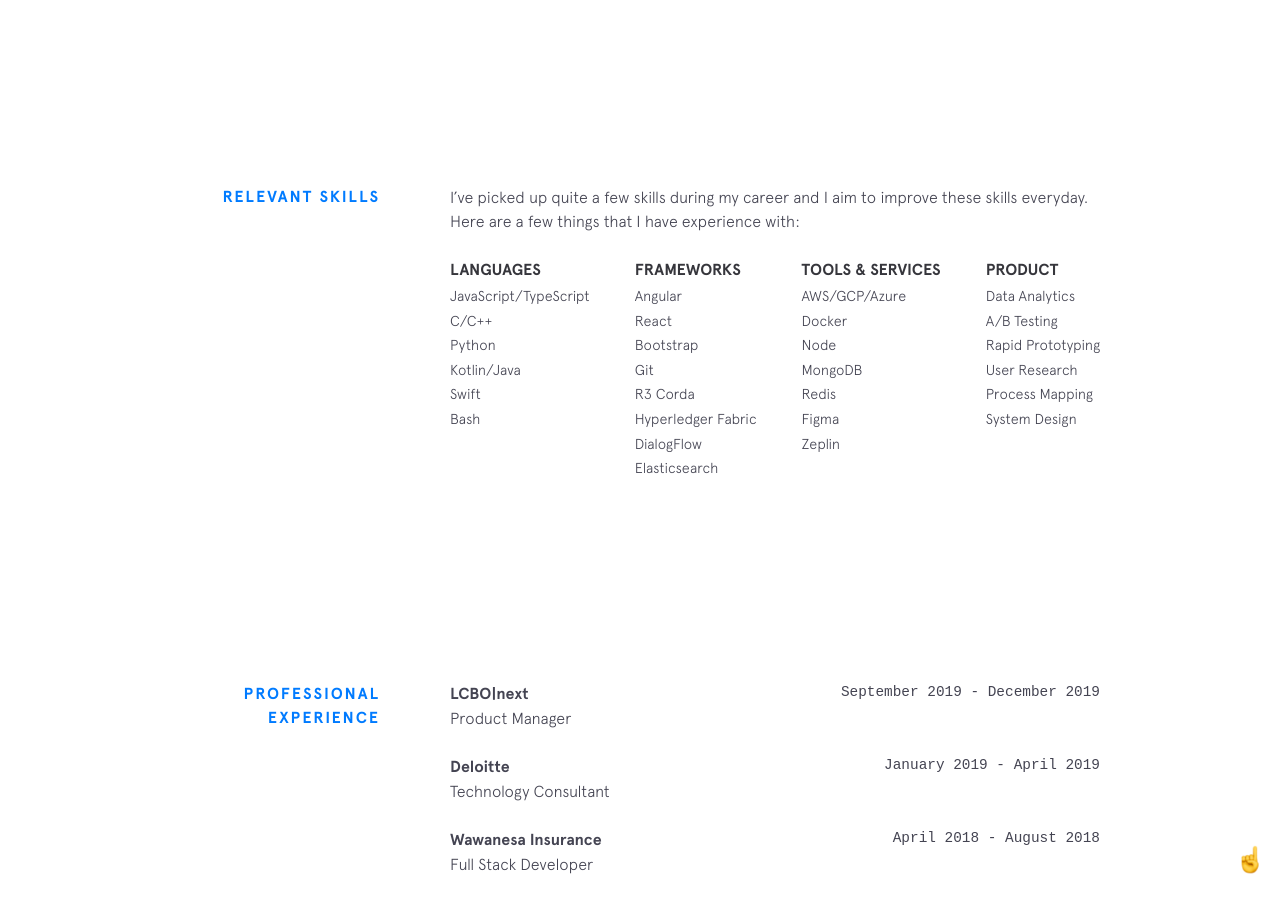
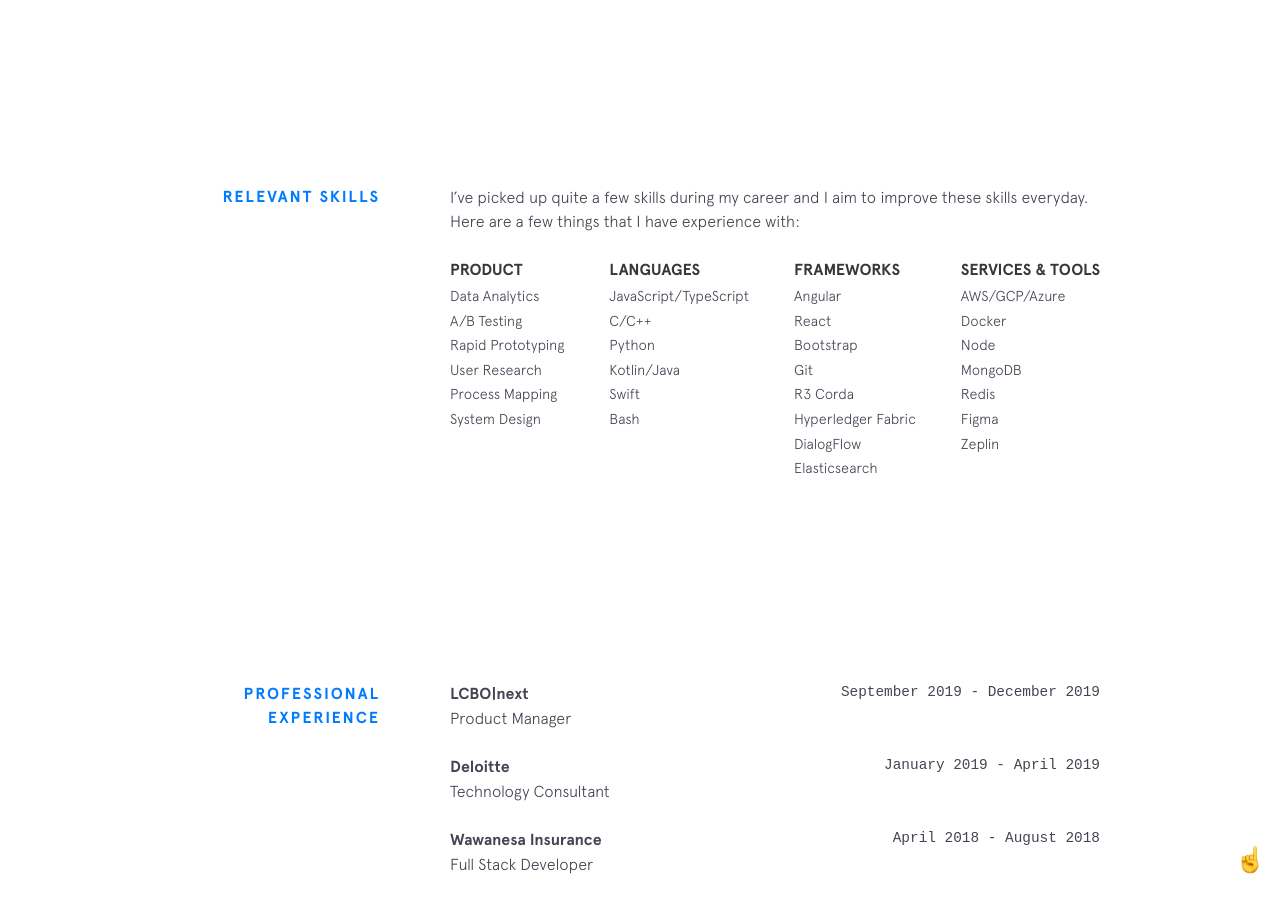
Before and after one commit to PronoyC/pronoyc.github.io, a Jekyll site: the page built from index.html, in a window 1280 px wide and 900 px high, scrolled down 1709 px. Built offline with Jekyll 4.4.1, drawn with Linux system fonts in a browser that asks for light colours; nearby versions of some CDN libraries.

Commit message:
Update skills.html

```diff
--- a/_includes/skills.html
+++ b/_includes/skills.html
@@ -3,6 +3,14 @@
   <div class="section__content">
     <p>I’ve picked up quite a few skills during my career and I aim to improve these skills everyday. Here are a few things that I have experience with:</p>
     <div class="skillz">
+      <div class="skillz__category">
+        <div class="skillz__category__label">Product</div>
+        <ul>
+          {% for product in site.data.skills.product %}
+          <li class="skillz__category__item">{{product.item}}</li>
+          {% endfor %}
+        </ul>
+      </div>
       <div class="skillz__category">
         <div class="skillz__category__label">Languages</div>
         <ul>
@@ -20,21 +28,13 @@
         </ul>
       </div>
       <div class="skillz__category">
-        <div class="skillz__category__label">Tools & Services</div>
+        <div class="skillz__category__label">Services & Tools</div>
         <ul>
           {% for tool in site.data.skills.tools %}
           <li class="skillz__category__item">{{tool.item}}</li>
           {% endfor %}
         </ul>
       </div>
-      <div class="skillz__category">
-        <div class="skillz__category__label">Product</div>
-        <ul>
-          {% for thing in site.data.skills.product %}
-          <li class="skillz__category__item">{{thing.item}}</li>
-          {% endfor %}
-        </ul>
-      </div>
     </div>
   </div>
 </section>
```
